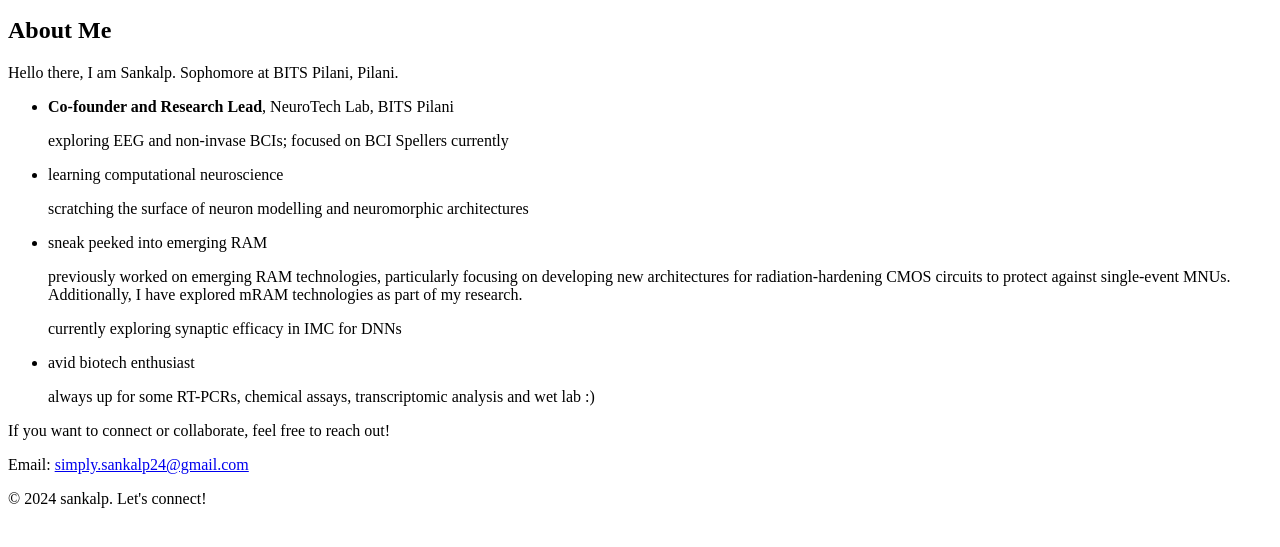
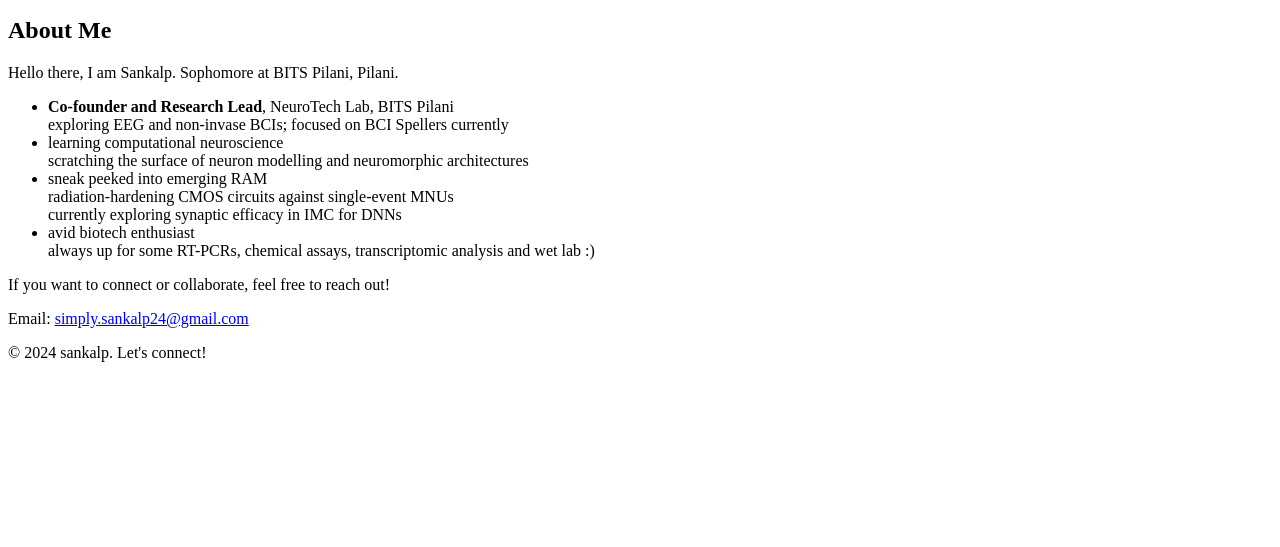
Before and after one commit to simply-sankalp/simply-sankalp.github.io, a plain HTML site: page index.html in a window 1280 px wide. Shown: the part 101-648 px from the top of the page. Drawn offline with Linux system fonts and the light colour scheme.

Commit message:
Update index.html

```diff
--- a/index.html
+++ b/index.html
@@ -15,15 +15,10 @@
             <h2>About Me</h2>
             <p>Hello there, I am Sankalp. Sophomore at BITS Pilani, Pilani.</p>
             <ul>
-                <li><b>Co-founder and Research Lead</b>, NeuroTech Lab, BITS Pilani</li>
-                <p>exploring EEG and non-invase BCIs; focused on BCI Spellers currently</p>
-                <li>learning computational neuroscience</li>
-                <p>scratching the surface of neuron modelling and neuromorphic architectures</p>
-                <li>sneak peeked into emerging RAM</li>
-                <p>previously worked on emerging RAM technologies, particularly focusing on developing new architectures for radiation-hardening CMOS circuits to protect against single-event MNUs. Additionally, I have explored mRAM technologies as part of my research.</p>
-                <p>currently exploring synaptic efficacy in IMC for DNNs</p>
-                <li>avid biotech enthusiast</li>
-                <p>always up for some RT-PCRs, chemical assays, transcriptomic analysis and wet lab :)</p>
+                <li><b>Co-founder and Research Lead</b>, NeuroTech Lab, BITS Pilani<br>exploring EEG and non-invase BCIs; focused on BCI Spellers currently</li>
+                <li>learning computational neuroscience<br>scratching the surface of neuron modelling and neuromorphic architectures</li>
+                <li>sneak peeked into emerging RAM<br>radiation-hardening CMOS circuits against single-event MNUs<br>currently exploring synaptic efficacy in IMC for DNNs</li>
+                <li>avid biotech enthusiast<br>always up for some RT-PCRs, chemical assays, transcriptomic analysis and wet lab :)</li>
             </ul>
         </section>
         <section>
```
